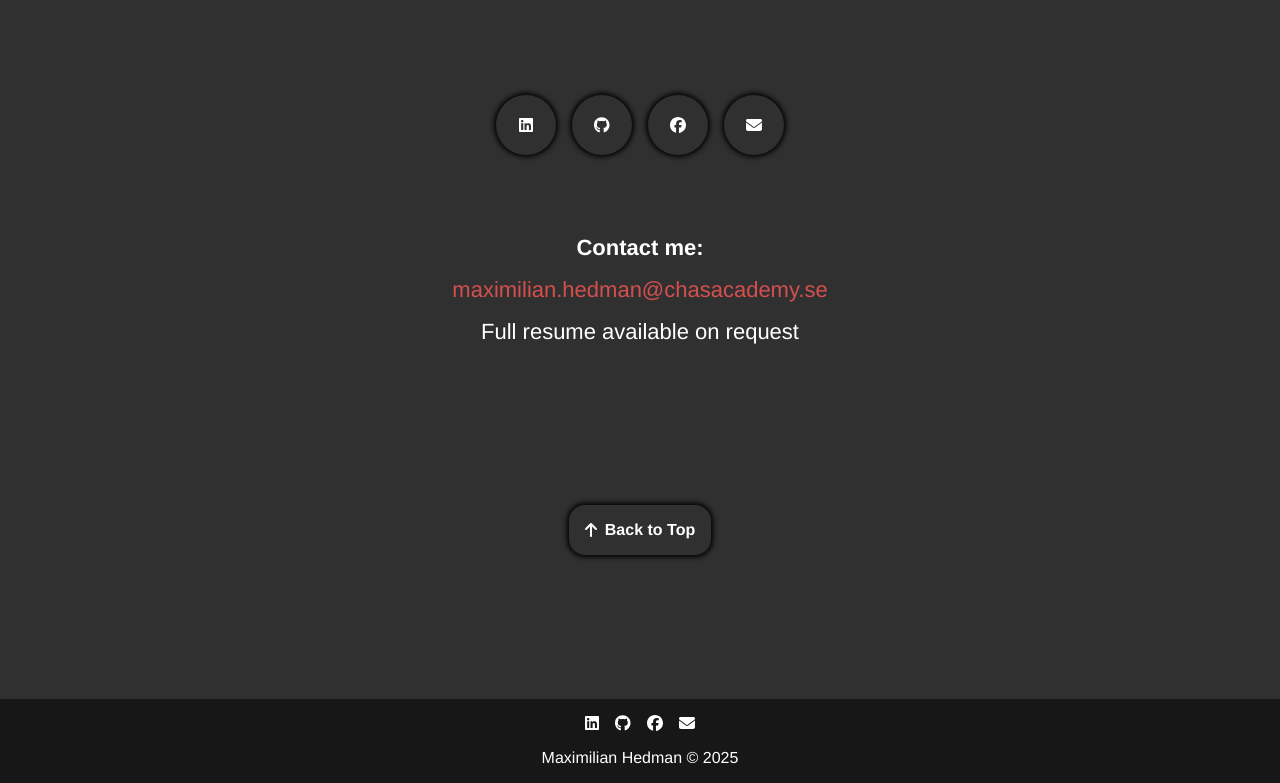
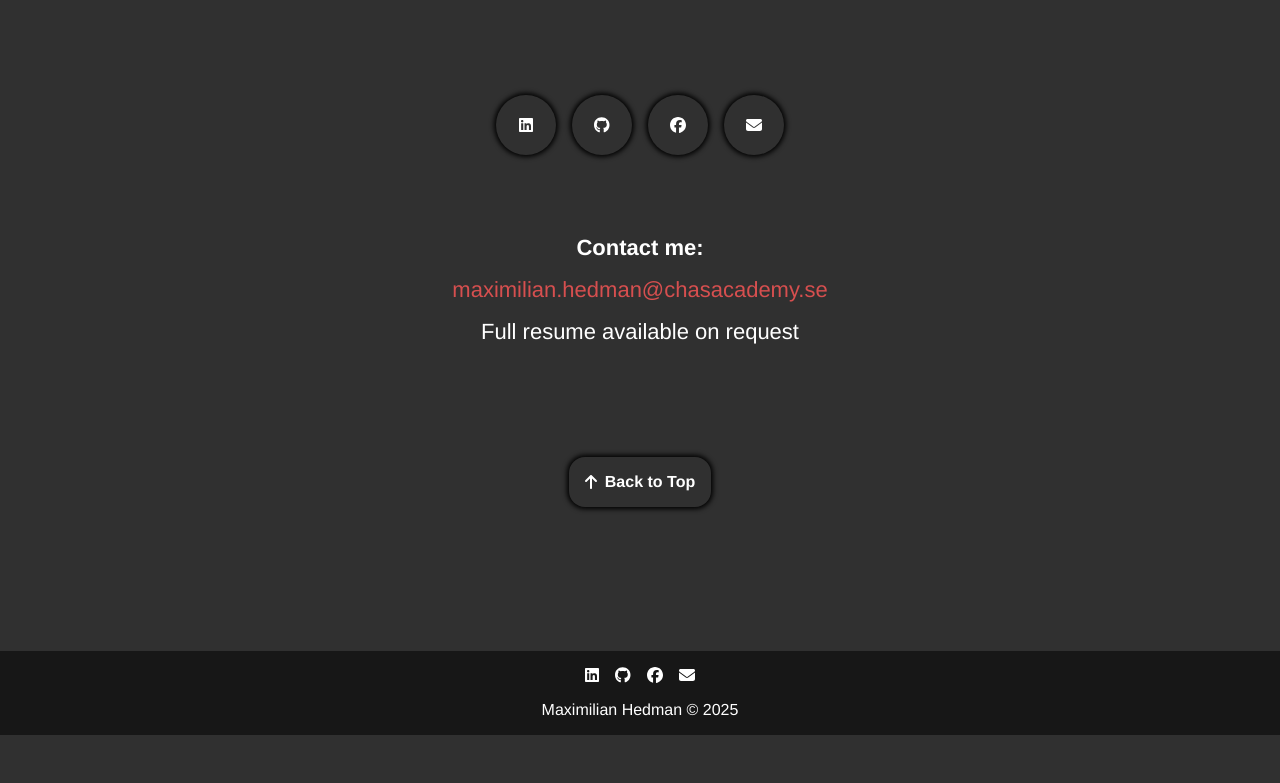
Before and after one commit to MaximilianHedman/React_Portfolio, a React (Vite) app in the folder vite-project/: page /about in a window 1280 px wide. Shown: the part 690-1473 px from the top of the page. After the commit the page ends 1425 px from the top, so only its background shows below. Built offline with nearby package versions, Linux system fonts and the light colour scheme.

Commit message:
Added some padding and gap for about

```diff
--- a/vite-project/src/components/BackToTopBtn/BackToTopBtn.css
+++ b/vite-project/src/components/BackToTopBtn/BackToTopBtn.css
@@ -1,5 +1,5 @@
 .back-to-top {
-    padding: 5rem 0 4rem 0;
+    padding: 2rem 0 4rem 0;
 
 }
 
--- a/vite-project/src/pages/About/About.css
+++ b/vite-project/src/pages/About/About.css
@@ -5,7 +5,7 @@
     justify-content: flex-start;
     align-items: center;
     padding: 2rem;
-    gap: 1rem;
+    gap: 3rem;
 }
 
 .introduction-container {
@@ -44,7 +44,7 @@
     }
 
     .about-container {
-        gap: 3rem;
+        gap: 4rem;
         padding: 3rem 0;
     }
 
```
